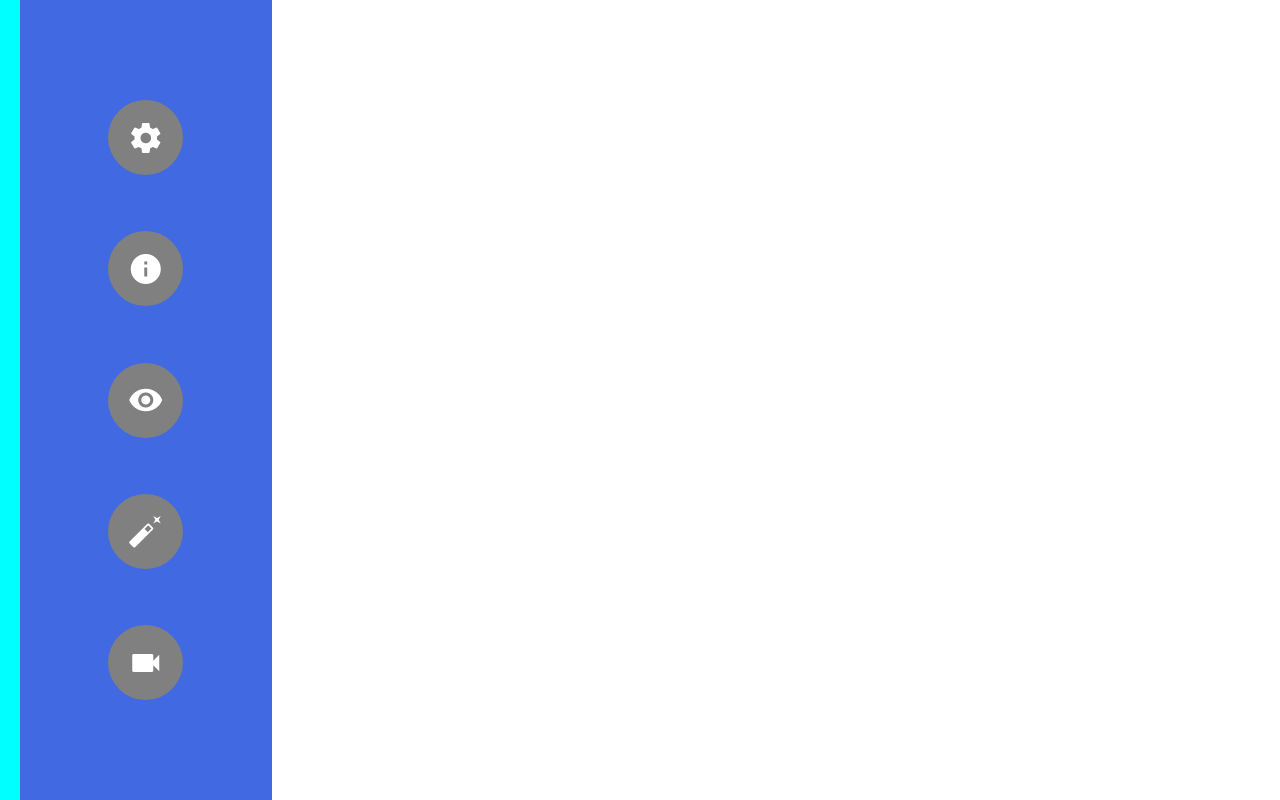
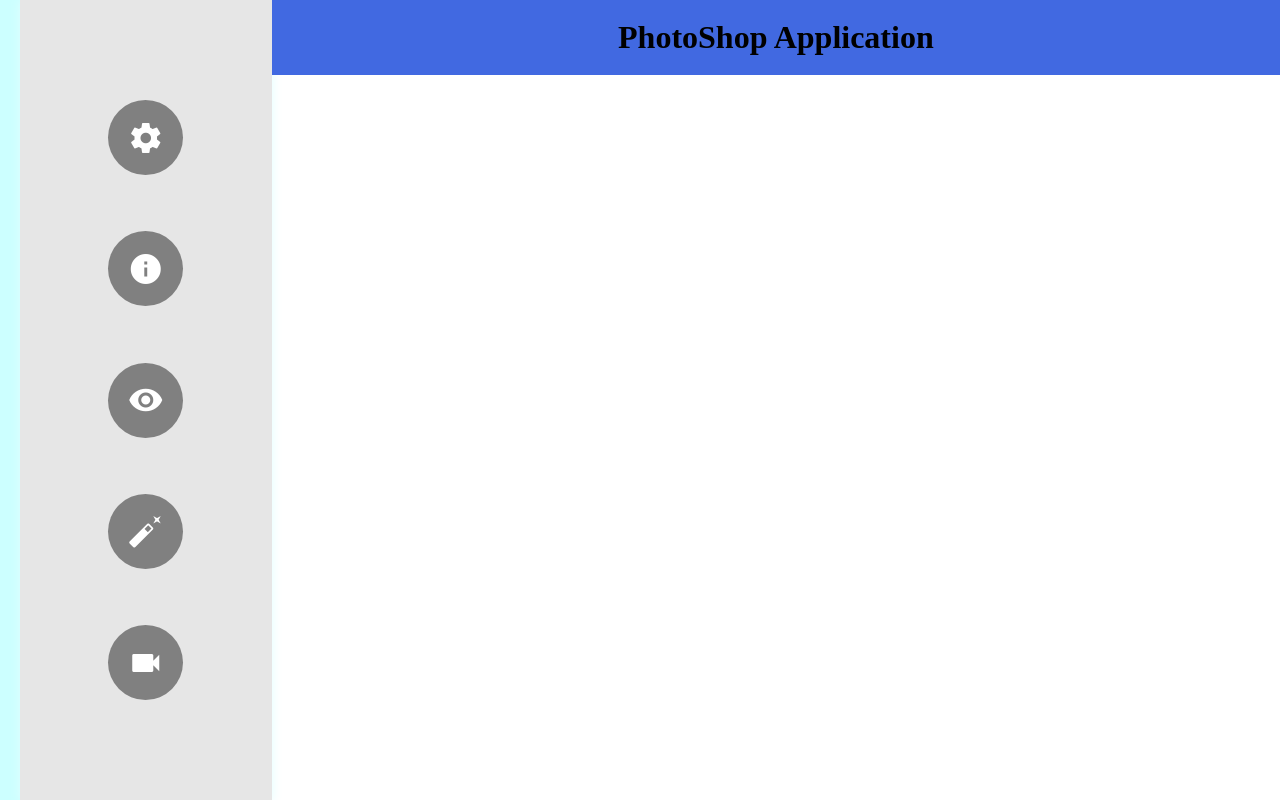
Before and after one commit to arunbsmrstu/photoshop, a plain HTML site: page index.html in a window 1280 px wide. Drawn offline with Linux system fonts and the light colour scheme.

Commit message:
add new div

```diff
--- a/index.html
+++ b/index.html
@@ -28,7 +28,15 @@
         </div>
         <!-- Right Panel  -->
         <div class="right-panel">
+            <!-- Header  -->
+             <div class="header">
+                <div class="empty-container"></div>
+                <h1>PhotoShop Application</h1>
+                <div class="logo-container"></div>
+             </div>
+             <div class="tablet-container">
 
+             </div>
         </div>
      </div>
 
--- a/style.css
+++ b/style.css
@@ -20,7 +20,7 @@ body{
 /*Side Line*/
 
 .side-line{
-    background-color: aqua;
+    background-color: #ccffff;
     height: 100%;
     width: 25px;
 }
@@ -28,7 +28,7 @@ body{
 /*Side Bar*/
 
 .side-bar{
-    background-color: royalblue;
+    background-color: #e6e6e6;
     height: 100%;
     width: 25%;
     display: flex;
@@ -37,7 +37,7 @@ body{
     align-items: center;
     padding-top: 100px;
     padding-bottom: 100px;
-    box-shadow: 1px 1px 10px  (185, 185, 185);
+    box-shadow: 1px 1px 10px  #e6ffff;
 }
 
 .right-panel{
@@ -56,3 +56,11 @@ body{
     align-items: center;
     border-radius: 50%;
 }
+
+.header{
+    background-color: royalblue;
+    height: 75px;
+    display: flex;
+    justify-content: space-between;
+    align-items: center;
+}
```
Also changed, not shown: resources/template/logo.png (added).
